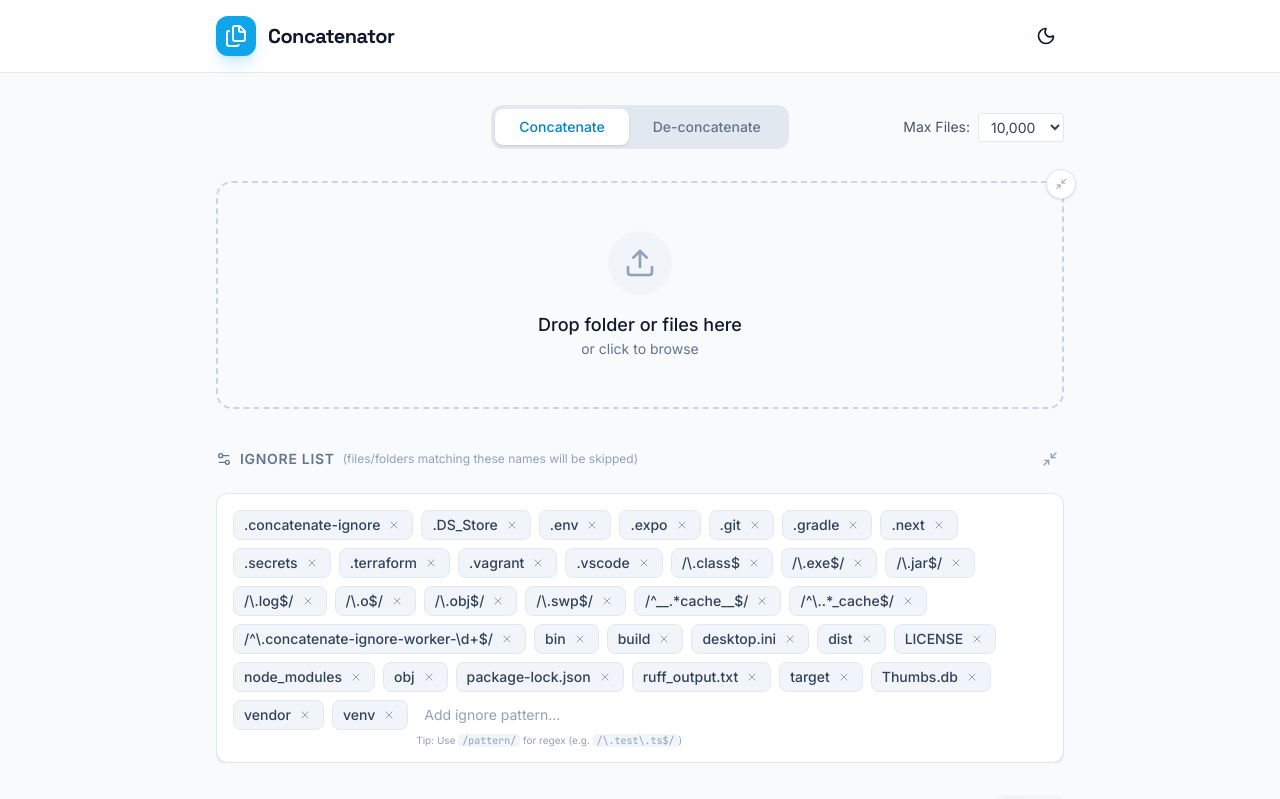
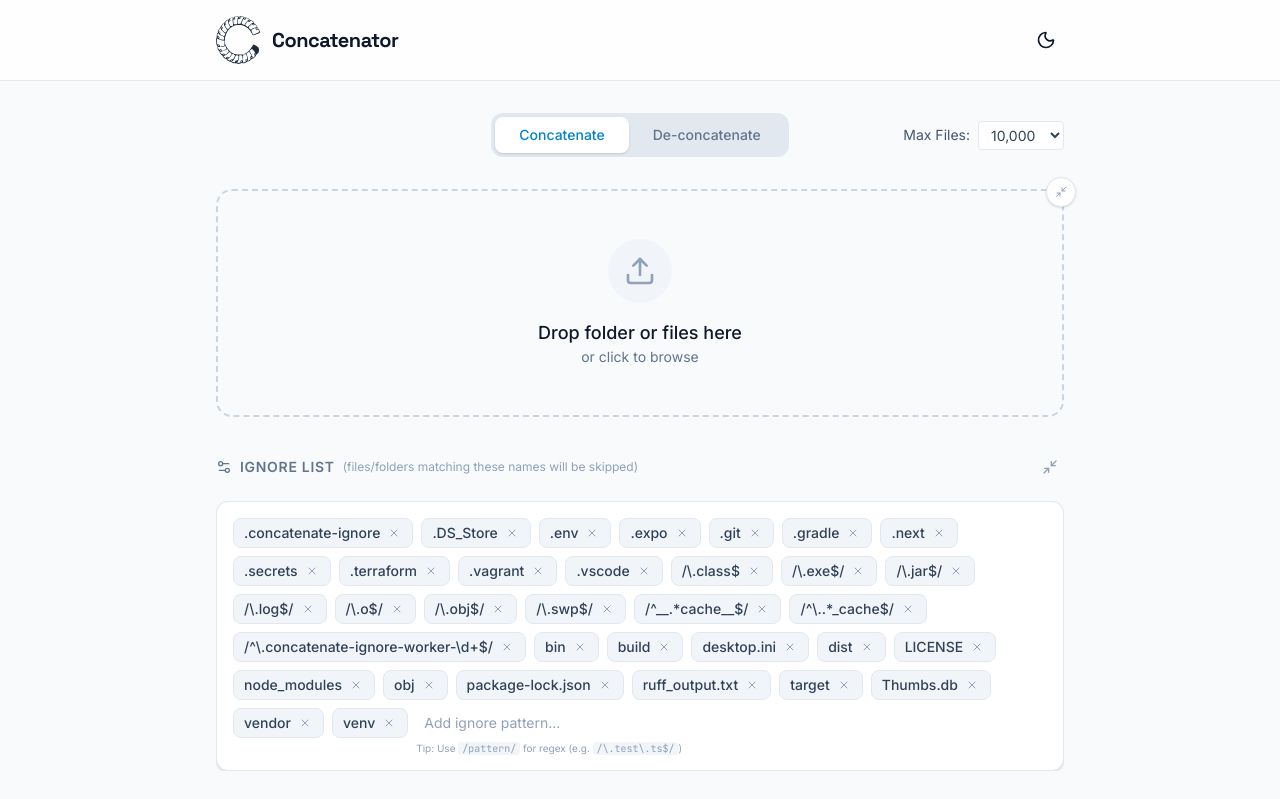
Before and after one commit to Kolla-Engineering-Labs/concatenator, a React (Vite) app: page / in a window 1280 px wide. Shown: the top 799 px of the page. Built offline with nearby package versions, Linux system fonts and the light colour scheme; no server answers.

Commit message:
fix: change Concatenator logo to SVG

```diff
--- /dev/null
+++ b/src/components/ConcatenatorLogo.tsx
@@ -0,0 +1,106 @@
+interface ConcatenatorLogoProps {
+  className?: string;
+}
+
+export function ConcatenatorLogo({ className }: ConcatenatorLogoProps) {
+  return (
+    <svg viewBox="0 0 100 109" className={className}>
+      <g transform="translate(0,109) scale(0.1,-0.1)">
+
+        {/* Main C */}
+        <path
+          className="fill-current text-slate-800 dark:text-slate-200"
+          d="M475 1085 c-5 -2 -23 -6 -38 -9 -22 -5 -27 -11 -22 -25 3 -11 0 -23
+-6 -27 -9 -5 -10 -2 -6 9 4 12 0 18 -17 23 -27 6 -84 -19 -93 -42 -3 -8 -13
+-12 -22 -9 -20 6 -81 -46 -81 -69 0 -9 -6 -13 -13 -10 -15 5 -67 -56 -71 -84
+-2 -9 -8 -18 -15 -20 -15 -5 -41 -56 -41 -82 0 -12 -7 -28 -15 -36 -14 -14
+-17 -29 -19 -89 -1 -11 -5 -26 -9 -33 -9 -13 -2 -127 9 -155 3 -10 10 -17 15
+-17 5 0 7 -11 3 -24 -6 -25 19 -86 36 -86 6 0 10 -10 10 -23 0 -23 51 -87 69
+-87 6 0 8 -6 5 -13 -6 -16 56 -67 81 -67 9 0 14 -4 10 -10 -7 -12 73 -53 91
+-46 8 3 14 -1 14 -8 0 -15 74 -38 96 -29 8 3 21 0 29 -7 18 -15 98 -7 103 10
+3 8 8 8 18 0 16 -14 82 4 101 27 6 8 17 12 23 8 13 -8 77 31 91 56 5 11 15 17
+20 13 14 -8 79 55 79 77 0 9 9 19 19 22 31 8 54 63 47 111 -6 35 -14 45 -56
+73 -27 18 -55 33 -62 33 -7 0 -31 -28 -53 -63 -43 -66 -74 -97 -139 -137 -36
+-22 -52 -25 -136 -25 -84 0 -101 3 -146 27 -64 33 -129 105 -162 178 -21 48
+-24 65 -19 135 9 138 80 250 194 306 68 33 189 32 253 -1 80 -41 151 -116 166
+-175 4 -15 13 -29 21 -32 13 -5 137 41 157 58 11 9 -11 74 -30 90 -13 10 -17
+10 -24 -2 -7 -11 -12 -11 -22 -1 -9 9 -9 12 4 12 9 0 18 6 21 14 7 18 -38 83
+-63 91 -11 4 -18 10 -15 15 8 13 -46 60 -77 67 -16 3 -28 11 -28 18 0 17 -84
+50 -100 40 -7 -4 -16 -2 -20 4 -11 20 -80 31 -101 18 -14 -9 -21 -9 -31 1 -12
+12 -15 13 -33 7z m28 -12 c4 -3 2 -12 -4 -20 -7 -7 -14 -45 -17 -83 l-5 -70
+-38 0 c-30 0 -39 4 -39 18 0 9 -3 33 -6 54 -6 33 -4 37 17 40 19 2 24 9 22 30
+-1 22 3 28 25 31 15 2 30 5 33 6 3 0 9 -2 12 -6z m123 -15 c3 -5 -1 -15 -10
+-21 -9 -7 -24 -37 -34 -67 -16 -47 -23 -55 -47 -58 -39 -5 -47 8 -39 65 6 46
+8 49 30 45 20 -4 25 1 30 25 5 26 9 29 35 25 16 -2 32 -9 35 -14z m-86 -8 c0
+-5 -5 -10 -11 -10 -5 0 -7 5 -4 10 3 6 8 10 11 10 2 0 4 -4 4 -10z m-163 -21
+c-3 -11 -1 -50 5 -85 5 -36 8 -67 6 -70 -3 -2 -18 -7 -35 -10 -29 -6 -32 -4
+-48 40 -18 46 -18 46 6 65 20 16 22 21 10 35 -16 19 -14 21 19 35 37 15 43 13
+37 -10z m373 -21 c0 -4 -6 -8 -14 -8 -15 0 -59 -53 -77 -94 -12 -24 -13 -25
+-43 -9 -17 8 -32 16 -33 18 -3 2 27 97 33 103 1 2 12 -1 23 -8 18 -9 23 -7 32
+14 11 24 12 24 45 8 19 -8 34 -19 34 -24z m-90 22 c0 -5 -4 -10 -10 -10 -5 0
+-10 5 -10 10 0 6 5 10 10 10 6 0 10 -4 10 -10z m-386 -55 c-6 -15 22 -100 40
+-124 8 -10 3 -19 -19 -37 -17 -13 -32 -24 -35 -24 -3 0 -17 19 -32 42 -25 40
+-26 44 -10 61 14 15 14 21 3 39 -12 20 -11 24 13 45 28 24 49 23 40 -2z m36
+15 c0 -5 -4 -10 -10 -10 -5 0 -10 5 -10 10 0 6 5 10 10 10 6 0 10 -4 10 -10z
+m460 -10 c0 -5 -4 -10 -10 -10 -5 0 -10 5 -10 10 0 6 5 10 10 10 6 0 10 -4 10
+-10z m80 -42 c0 -4 -8 -8 -17 -8 -10 0 -40 -21 -67 -45 l-49 -46 -26 23 c-14
+13 -28 24 -30 25 -1 1 10 19 25 40 16 21 30 40 32 43 1 2 13 -2 24 -9 20 -12
+24 -11 36 7 l14 21 29 -21 c16 -12 29 -25 29 -30z m-635 -17 c3 -5 1 -12 -5
+-16 -5 -3 -10 1 -10 9 0 18 6 21 15 7z m-35 -22 c0 -20 53 -107 73 -121 6 -3
+0 -19 -15 -37 l-26 -30 -41 35 c-39 34 -40 36 -25 59 14 21 14 24 -5 37 -20
+14 -20 14 2 46 26 37 37 40 37 11z m692 -13 c14 14 17 13 37 -12 27 -35 27
+-44 -4 -44 -14 0 -48 -11 -77 -25 -28 -14 -52 -24 -53 -22 0 1 -9 14 -18 29
+-17 27 -17 28 20 62 38 34 38 34 58 15 19 -17 22 -17 37 -3z m-2 14 c0 -5 -4
+-10 -9 -10 -6 0 -13 5 -16 10 -3 6 1 10 9 10 9 0 16 -4 16 -10z m-730 -81 c0
+-5 -4 -9 -10 -9 -5 0 -10 7 -10 16 0 8 5 12 10 9 6 -3 10 -10 10 -16z m760
+-12 c0 -23 21 -37 41 -26 14 7 21 5 29 -11 19 -36 7 -51 -61 -80 l-67 -28 -21
+55 c-12 31 -20 57 -19 58 8 7 84 44 91 45 4 0 7 -6 7 -13z m-790 -11 c0 -15
+84 -96 100 -96 8 0 -11 -51 -25 -68 -1 -2 -24 7 -49 20 -42 20 -46 25 -41 49
+5 21 2 30 -14 38 -17 9 -18 15 -8 41 12 30 37 42 37 16z m-25 -75 c3 -5 1 -12
+-4 -15 -5 -3 -11 1 -15 9 -6 16 9 21 19 6z m-18 -39 c6 -10 36 -30 68 -43 53
+-23 56 -26 50 -53 -3 -16 -7 -32 -10 -34 -2 -2 -26 0 -52 5 -45 8 -48 10 -48
+38 0 23 -5 31 -22 33 -23 3 -29 24 -17 56 8 21 17 20 31 -2z m-7 -83 c0 -5 -4
+-9 -10 -9 -5 0 -10 7 -10 16 0 8 5 12 10 9 6 -3 10 -10 10 -16z m-11 -33 c9
+-7 44 -19 79 -26 l62 -13 2 -43 c0 -24 1 -49 2 -56 1 -6 -10 -15 -24 -18 -80
+-21 -80 -21 -80 -1 0 23 -16 35 -45 36 -18 0 -20 8 -23 68 -2 70 1 76 27 53z
+m21 -146 c0 -5 -4 -10 -10 -10 -5 0 -10 5 -10 10 0 6 5 10 10 10 6 0 10 -4 10
+-10z m157 -45 l11 -35 -45 -20 c-49 -22 -63 -24 -63 -12 -1 23 -18 34 -38 23
+-19 -10 -23 -8 -37 18 -21 41 -20 42 22 36 22 -4 57 0 83 9 25 7 48 14 51 15
+3 1 10 -15 16 -34z m49 -67 l16 -31 -38 -33 c-44 -38 -52 -40 -60 -19 -7 17
+-40 20 -49 4 -5 -7 -16 -2 -31 12 -31 29 -30 39 4 39 22 0 96 31 139 59 1 0
+10 -13 19 -31z m583 -9 c31 -37 33 -41 17 -57 -14 -16 -14 -21 -2 -38 13 -17
+12 -22 -6 -41 -26 -28 -38 -29 -38 -3 0 10 -16 45 -35 77 l-34 58 27 22 c15
+13 29 23 32 22 3 0 20 -18 39 -40z m-739 11 c0 -5 -7 -10 -15 -10 -8 0 -15 5
+-15 10 0 6 7 10 15 10 8 0 15 -4 15 -10z m206 -126 c-30 -39 -32 -40 -54 -26
+-21 14 -24 13 -39 -7 l-15 -22 -24 22 c-30 28 -30 39 -1 39 12 0 44 20 71 44
+l50 43 22 -26 22 -25 -32 -42z m463 -15 c-18 -14 -20 -19 -9 -38 6 -13 10 -24
+8 -25 -25 -19 -54 -36 -61 -36 -5 0 -6 12 -3 28 4 16 -2 51 -14 86 -11 33 -19
+60 -18 61 2 1 16 9 33 18 l30 15 27 -46 27 -47 -20 -16z m111 56 c0 -8 -4 -15
+-10 -15 -5 0 -10 7 -10 15 0 8 5 15 10 15 6 0 10 -7 10 -15z m-720 -5 c0 -5
+-4 -10 -10 -10 -5 0 -10 5 -10 10 0 6 5 10 10 10 6 0 10 -4 10 -10z m230 -10
+l25 -19 -23 -46 c-19 -40 -25 -45 -46 -39 -18 4 -28 0 -37 -14 -12 -19 -15
+-19 -41 -6 -32 16 -37 34 -10 34 11 0 35 23 58 55 21 30 41 55 44 55 3 0 16
+-9 30 -20z m289 -36 c12 -49 9 -64 -16 -64 -12 0 -14 -7 -10 -29 5 -26 3 -31
+-25 -40 -17 -6 -31 -11 -32 -11 -1 0 -1 40 -1 90 0 94 1 96 51 99 18 1 24 -8
+33 -45z m-206 17 c25 -10 25 -11 13 -63 -11 -49 -14 -53 -38 -50 -20 2 -27 -2
+-32 -21 -5 -20 -10 -23 -36 -19 -37 5 -46 18 -23 31 10 5 32 37 48 70 31 65
+31 66 68 52z m102 -4 c1 -1 5 -25 9 -54 6 -51 6 -52 -21 -55 -22 -2 -28 -8
+-28 -28 0 -22 -5 -25 -38 -28 -38 -3 -47 7 -24 27 8 6 20 43 27 82 l14 71 30
+-6 c16 -4 30 -7 31 -9z m215 -36 c0 -6 -4 -13 -10 -16 -5 -3 -10 1 -10 9 0 9
+5 16 10 16 6 0 10 -4 10 -9z m-540 -11 c0 -5 -7 -10 -16 -10 -8 0 -12 5 -9 10
+3 6 10 10 16 10 5 0 9 -4 9 -10z m89 -61 c-16 -10 -23 -4 -14 10 3 6 11 8 17
+5 6 -4 5 -9 -3 -15z m345 6 c-4 -8 -10 -12 -15 -9 -11 6 -2 24 11 24 5 0 7 -7
+4 -15z m-122 -37 c-7 -7 -12 -8 -12 -2 0 14 12 26 19 19 2 -3 -1 -11 -7 -17z"
+        />
+
+        {/* Last Icon */}
+        <path
+          className="fill-current text-slate-400 dark:text-slate-600"
+          d="M-102 8 c0 -2 -7 -6 -15 -10 -8 -3 -15 -1 -15 4 0 6 7 10 15 10 8 0 15 -2 15
+-4z"
+        />
+
+      </g>
+    </svg>
+  );
+}
--- a/src/components/Header.tsx
+++ b/src/components/Header.tsx
@@ -5,6 +5,7 @@
 
 import React from 'react';
 import { Files, Sun, Moon } from 'lucide-react';
+import { ConcatenatorLogo } from './ConcatenatorLogo';
 
 interface HeaderProps {
   isDarkMode: boolean;
@@ -22,9 +23,7 @@ export const Header: React.FC<HeaderProps> = ({
     <header className="sticky top-0 z-50 bg-white/80 dark:bg-slate-950/80 backdrop-blur-md border-b border-slate-200 dark:border-slate-800">
       <div className="max-w-4xl mx-auto px-6 py-4 flex items-center justify-between">
         <div className="flex items-center gap-3">
-          <div className="p-2 bg-brand-500 rounded-xl shadow-lg shadow-brand-500/20">
-            <Files className="w-6 h-6 text-white" />
-          </div>
+          <ConcatenatorLogo className="h-12 w-auto" />
           <h1 className="text-xl font-display font-bold tracking-tight">Concatenator</h1>
         </div>
 
```
Also changed, not shown: public/img/concatenator-logo.svg (added).
